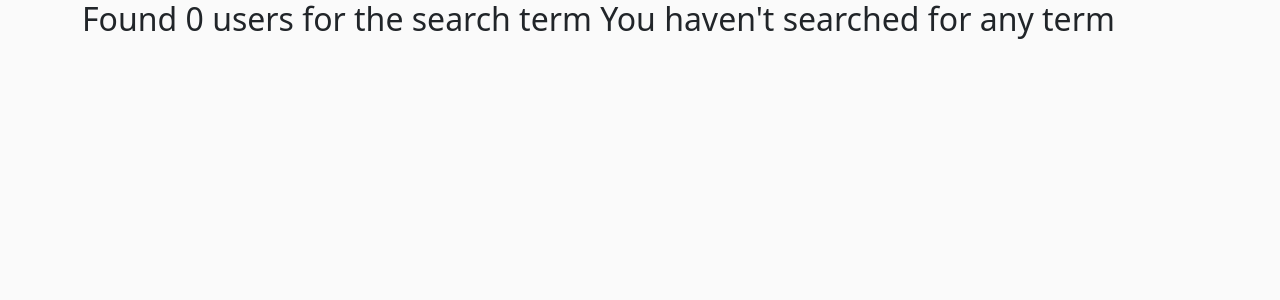
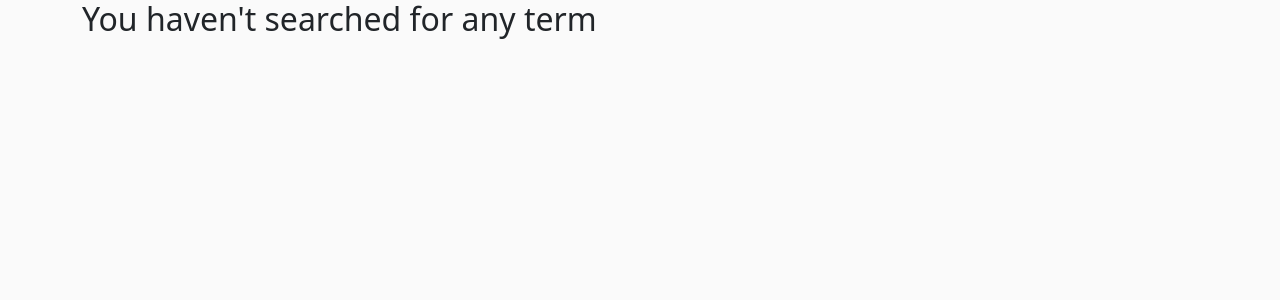
Before and after one commit to catherinekimani/insta-clone, a Django app: page /search/ in a window 1280 px wide. Shown: the top 300 px of the page. Run offline with Django 4.2, Linux system fonts and the light colour scheme; some libraries are stand-ins or nearby versions; some web fonts are replaced.

Commit message:
refactor search template

```diff
--- a/insta/templates/search.html
+++ b/insta/templates/search.html
@@ -1,23 +1,27 @@
-{%extends 'base.html'%}
+{% extends 'base.html' %}
+{% load static %}
+<link rel="stylesheet" href="https://cdnjs.cloudflare.com/ajax/libs/font-awesome/6.2.0/css/all.min.css">
+<link href="https://cdn.jsdelivr.net/npm/bootstrap@5.3.3/dist/css/bootstrap.min.css" rel="stylesheet"
+    integrity="sha384-QWTKZyjpPEjISv5WaRU9OFeRpok6YctnYmDr5pNlyT2bRjXh0JMhjY6hW+ALEwIH" crossorigin="anonymous">
+<link rel="stylesheet" href="{% static 'css/search.css' %}">
+
 {% block content %}
 <div class="container">
 
     <div class="row">
-        {% if username%}
-        <h2>Found {{username|length }} of searched term {{message}}</h2>
-        {% else %}
-        <h2> Found 0 users for the search term {{message}}</h2>
-        {% endif %}
-
+        <h2>{{ message }}</h2>
     </div>
 
+    {% if profile %}
     <div class="row">
+        {% for user in profile %}
+        <div class="col-md-4">
+            <img src="{{ user.profile_pic.url }}" alt="Profile Picture" class="img-fluid" style="border-radius: 50%;">
+            <p>{{ user.user.username }}</p>
+        </div>
+        {% endfor %}
+    </div>
+    {% endif %}
 
-        {% if profile %}
-        {% for user in username %}
-        <img src="{{user.profile_pic.url}}" alt="" class="img-fluid" style="border-radius:50%">
-        {{user.user.username}}
-        {% endfor %}
-        {% endif %}
-        </div>
+</div>
 {% endblock %}
```
